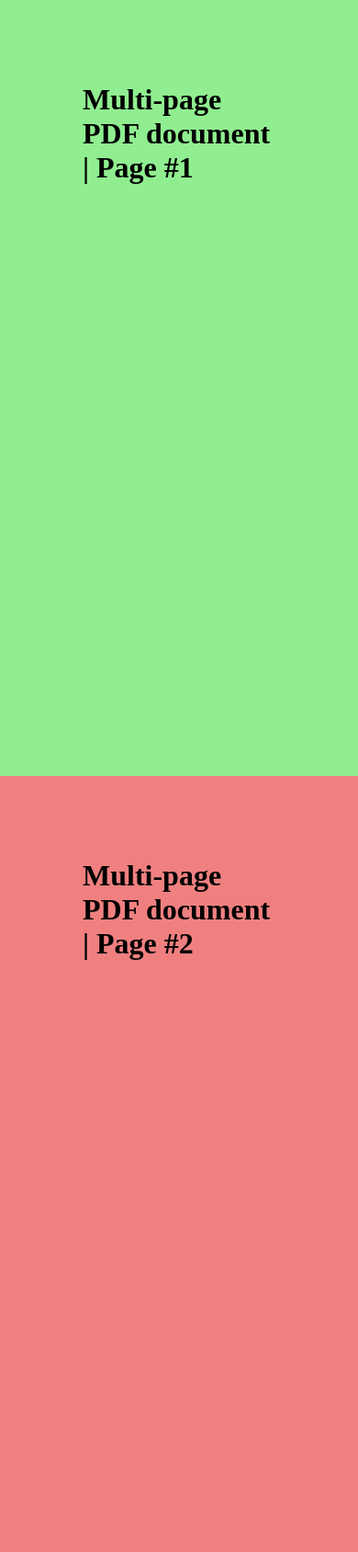
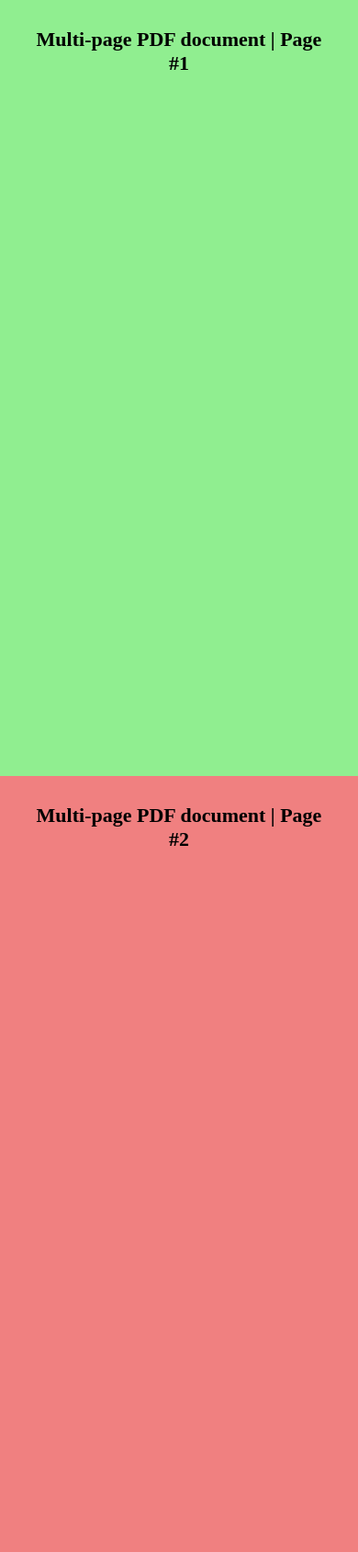
Before and after one commit to roknicmilos/django-pdf-view, a Django app: page /examples/multi-page/html/ in a window 390 px wide. Shown: the whole page at 92% size. Run offline with Django 5.2, Linux system fonts and the light colour scheme.

Commit message:
Add viewport meta tag for proper scaling on mobile devices (#56)

```diff
--- a/django_pdf_view/static/django_pdf_view/css/examples/multi_page.css
+++ b/django_pdf_view/static/django_pdf_view/css/examples/multi_page.css
@@ -1,6 +1,12 @@
 .page h1 {
     padding: 90px;
     margin: 0;
+
+    @media only screen and (max-width: 800px) {
+        padding: 30px;
+        font-size: 22px;
+        text-align: center;
+    }
 }
 
 .page--green {
--- a/django_pdf_view/static/django_pdf_view/css/examples/single_page.css
+++ b/django_pdf_view/static/django_pdf_view/css/examples/single_page.css
@@ -5,4 +5,10 @@
 .page h1 {
     padding: 90px;
     margin: 0;
+
+    @media only screen and (max-width: 800px) {
+        padding: 30px;
+        font-size: 22px;
+        text-align: center;
+    }
 }
--- a/django_pdf_view/templates/django_pdf_view/pdf.html
+++ b/django_pdf_view/templates/django_pdf_view/pdf.html
@@ -6,6 +6,7 @@
 <html lang="{{ CURRENT_LANGUAGE_CODE }}">
 <head>
     <meta charset="utf-8">
+    <meta name="viewport" content="width=device-width, initial-scale=1.0">
     <title>{{ title }}</title>
     <style>{{ css }}</style>
 </head>
```
